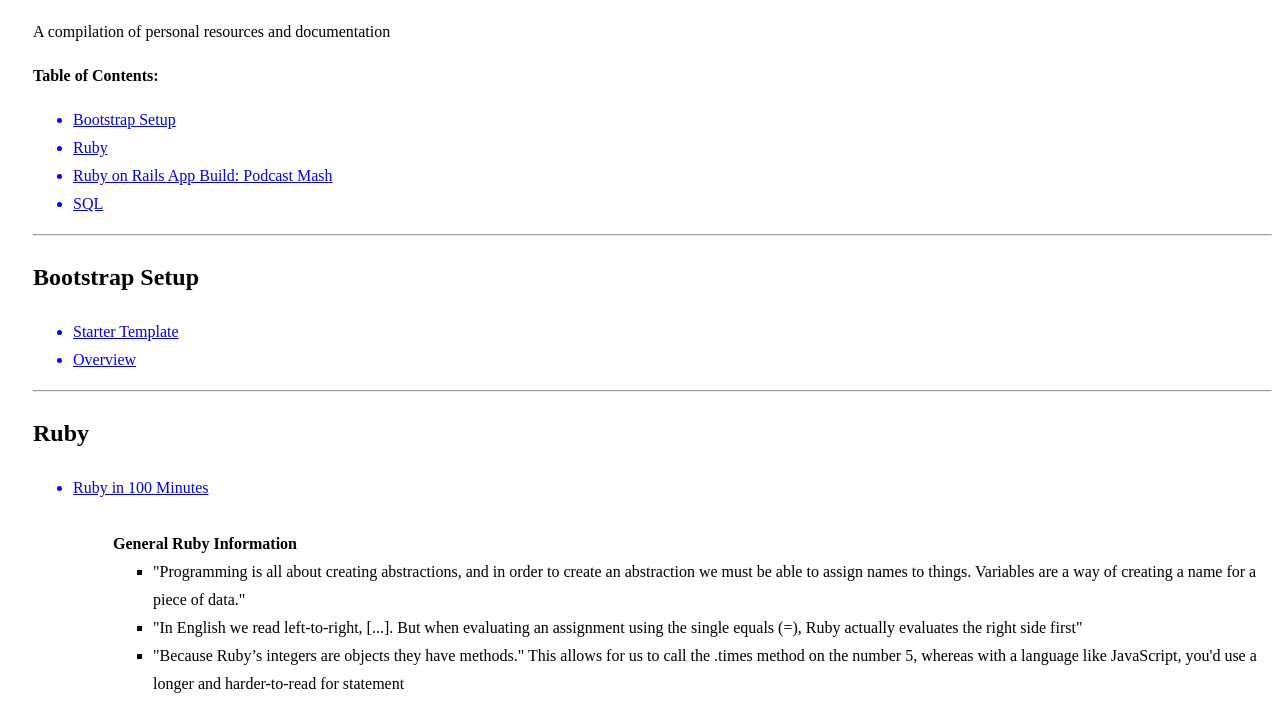
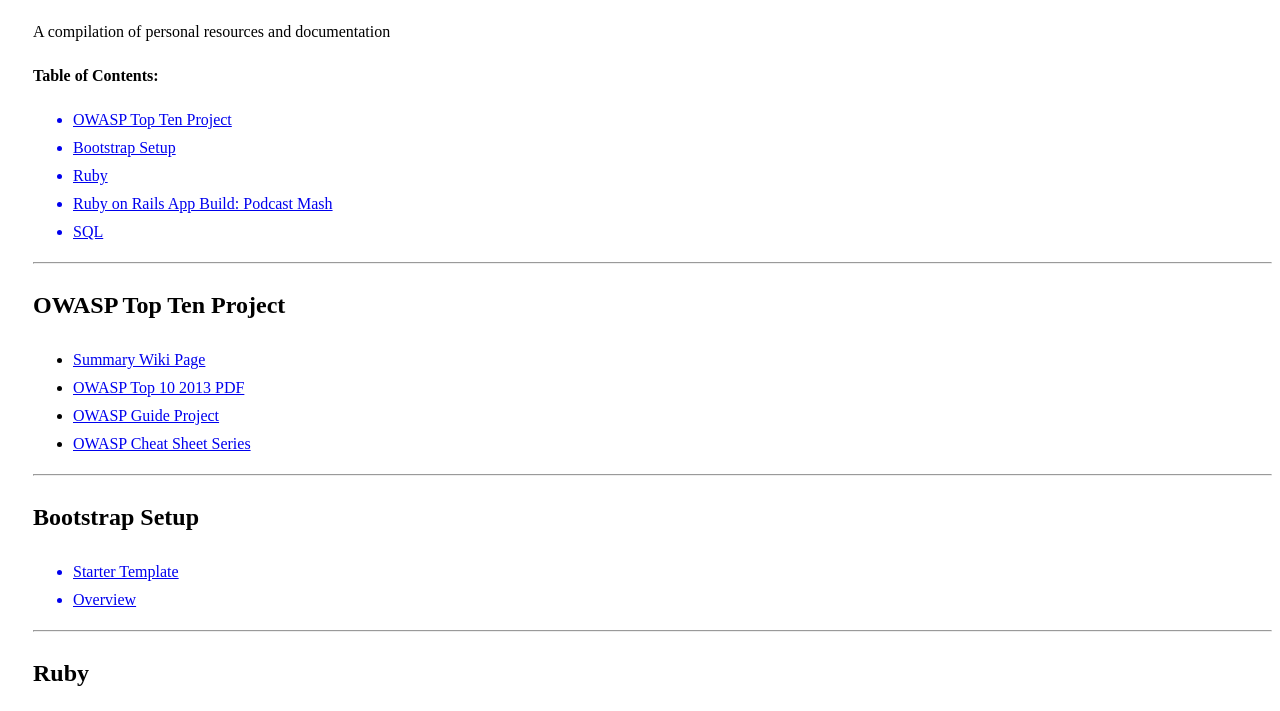
Before and after one commit to deallen7/deallen7.github.io, a plain HTML site: page resources.html in a window 1280 px wide. Shown: the part 67-778 px from the top of the page. Drawn offline with Linux system fonts and the light colour scheme.

Commit message:
updated recommendations file and resources file

```diff
--- a/resources.html
+++ b/resources.html
@@ -8,20 +8,29 @@
 	<p>A compilation of personal resources and documentation</p>
 	<strong><p>Table of Contents:</p></strong>
 	<ul>
+		<a href="owasp"><li>OWASP Top Ten Project</li></a>
 		<a href="#bootstrap"><li>Bootstrap Setup</li></a>
 		<a href="#ruby"><li>Ruby</li></a>
 		<a href="#brain-nosh"><li>Ruby on Rails App Build: Podcast Mash</li></a>
 		<a href="#sql"><li>SQL</li></a>
 	</ul>
 	<hr>
-<h2 id="bootstrap">Bootstrap Setup</h2>
+	<h2 id="owasp">OWASP Top Ten Project</h2>
+	<ul>
+		<li><a href="https://www.owasp.org/index.php/Category:OWASP_Top_Ten_Project#tab=OWASP_Top_10_for_2013">Summary Wiki Page</a></li>
+		<li><a href="file:///Users/deallen/Downloads/OWASP%20Top%2010%20-%202013.pdf">OWASP Top 10 2013 PDF</a></li>
+		<li><a href="https://www.owasp.org/index.php/OWASP_Guide_Project">OWASP Guide Project</a></li>
+		<li><a href="https://www.owasp.org/index.php/OWASP_Cheat_Sheet_Series">OWASP Cheat Sheet Series</a></li>
+	</ul>
+	<hr>
+	<h2 id="bootstrap">Bootstrap Setup</h2>
 	<ul>
 		<a href="https://getbootstrap.com/docs/4.0/getting-started/introduction/
 		"><li>Starter Template</li></a>
 		<a href="https://getbootstrap.com/docs/4.0/layout/overview/"><li>Overview</li></a>
 	</ul>
 	<hr>
-<h2 id="ruby">Ruby</h2>
+	<h2 id="ruby">Ruby</h2>
 	<ul>
 		<a href="http://tutorials.jumpstartlab.com/projects/ruby_in_100_minutes.html"><li>Ruby in 100 Minutes</li></a>
 		<br>
@@ -67,7 +76,7 @@
 		<a href="https://ruby-doc.org/core-2.4.1/Numeric.html"><li>You need to know how to find methods in the Ruby Docs</li></a>
 	</ul>
 	<hr>
-<h2 id="brain-nosh">Ruby on Rails App Build: Podcast Mash</h2>
+	<h2 id="brain-nosh">Ruby on Rails App Build: Podcast Mash</h2>
 	<ol>
 		<a href="#new-app"><li>Create new ruby app</li></a>
 		<a href="#verify"><li>Verify it is live on localhost</li></a>
@@ -129,7 +138,7 @@
 		</code>
 	</pre>
 	<hr>
-<h4 id="bootstrap">Add Bootstrap</h4>
+	<h4 id="bootstrap">Add Bootstrap</h4>
 	<ul>
 		<li><a href="https://github.com/twbs/bootstrap-rubygem">Bootstrap Github</a></li>
 		<li><a href="https://getbootstrap.com/docs/3.3/getting-started/">Bootstrap Getting Started</a></li>
```
Also changed, not shown: recommendations.html (+3 -2 lines).
